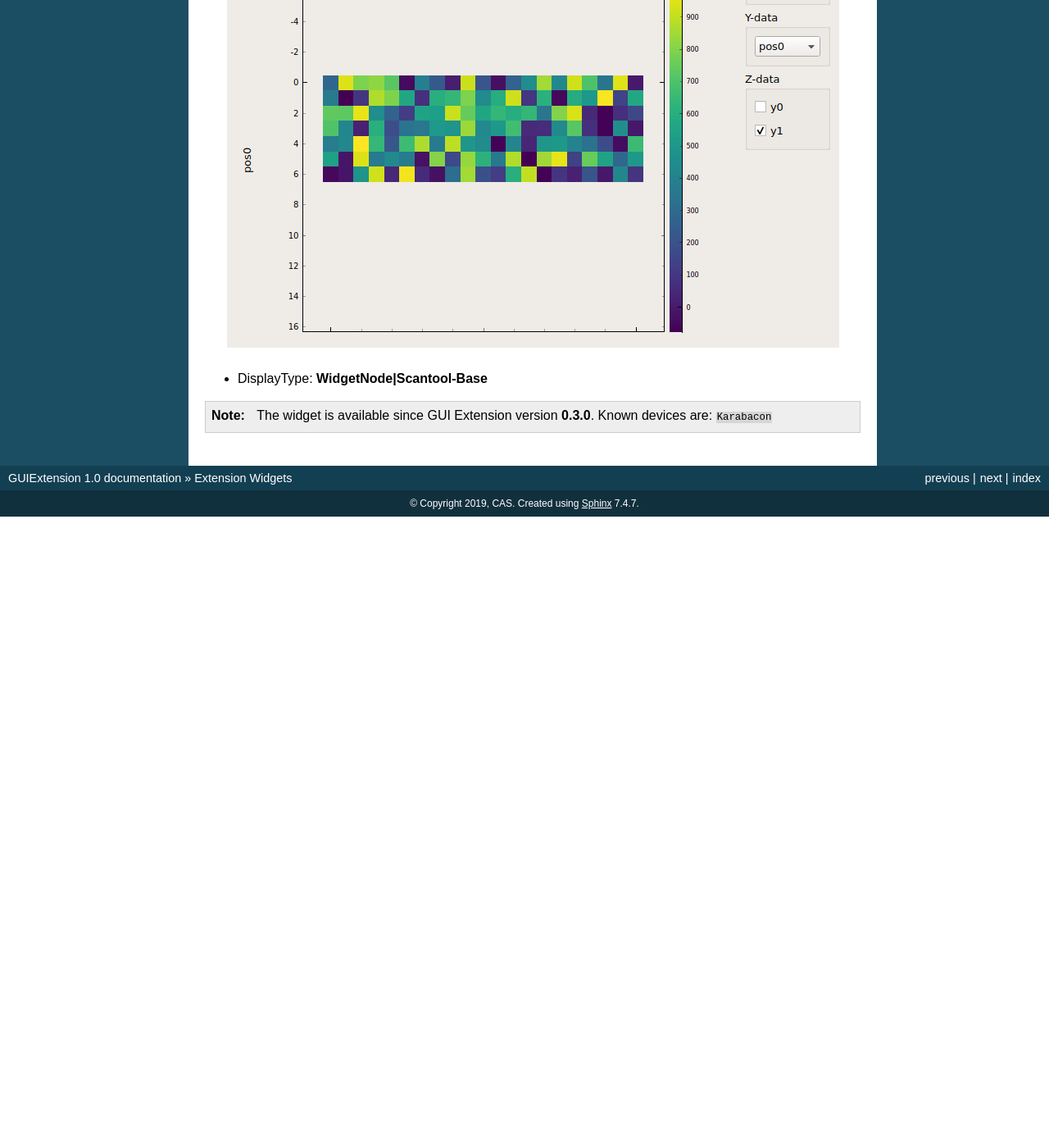
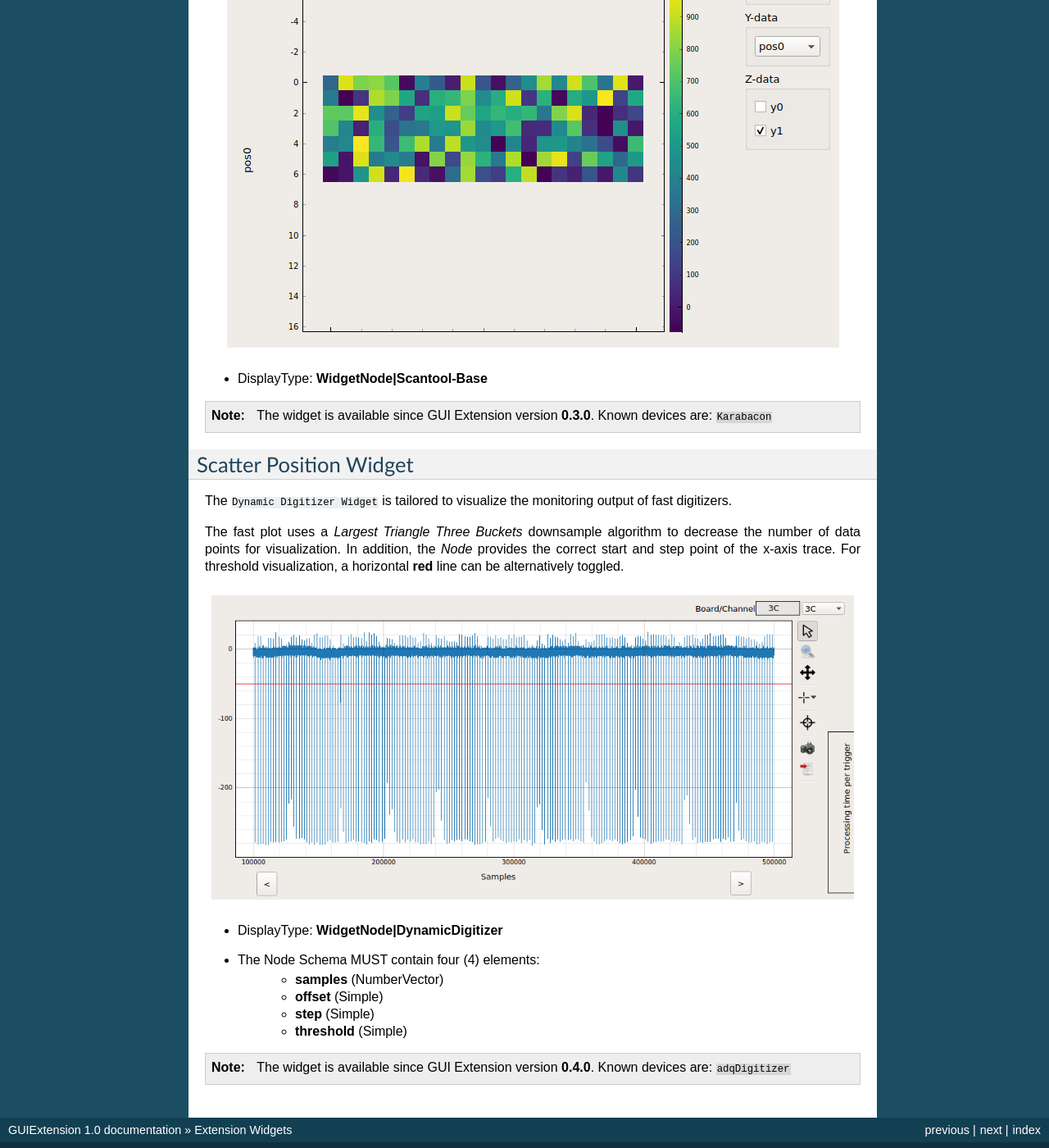
Before and after one commit to European-XFEL/guiextensions, a Sphinx documentation site: the page built from doc/source/widget_documentation.rst, in a window 1280 px wide and 1400 px high, scrolled down 2383 px. Shown: the whole window at 82% size. Built offline with Sphinx 7.4.7, drawn with Linux system fonts in a browser that asks for light colours; before the commit the page ends 3013 px from its top, so only the background shows below that; some of the changed text lies outside the part shown.

Commit message:
Addition of dynamic digitizer widget

```diff
--- a/doc/source/whats_new.rst
+++ b/doc/source/whats_new.rst
@@ -4,6 +4,12 @@ What's New in GUI Extensions
 
 This sections describes the different application widgets, important releases
 notes and bug fixes.
+
+
+Version 0.4.0 (Upcoming - March 2020)
+=====================================
+
+- Addition of dynamic digitizer widget
 
 
 Version 0.3.1 (20th December 2019)
--- a/doc/source/widget_documentation.rst
+++ b/doc/source/widget_documentation.rst
@@ -88,3 +88,34 @@ sources can be selected.
 
    The widget is available since GUI Extension version **0.3.0**.
    Known devices are: ``Karabacon``
+
+
+
+Scatter Position Widget
+=======================
+
+The ``Dynamic Digitizer Widget`` is tailored to visualize the monitoring output
+of fast digitizers.
+
+The fast plot uses a `Largest Triangle Three Buckets` downsample algorithm to
+decrease the number of data points for visualization.
+In addition, the `Node` provides the correct start and step point of the x-axis
+trace.
+For threshold visualization, a horizontal **red** line can be alternatively
+toggled.
+
+.. figure:: images/digitizer_dynamic.png
+   :alt: digitizer_dynamic.png
+   :align: center
+
+- DisplayType: **WidgetNode|DynamicDigitizer**
+- The Node Schema MUST contain four (4) elements:
+    * **samples** (NumberVector)
+    * **offset** (Simple)
+    * **step** (Simple)
+    * **threshold** (Simple)
+
+.. note::
+
+   The widget is available since GUI Extension version **0.4.0**.
+   Known devices are: ``adqDigitizer``
```
Also changed, not shown: doc/source/images/digitizer_dynamic.png (added).
